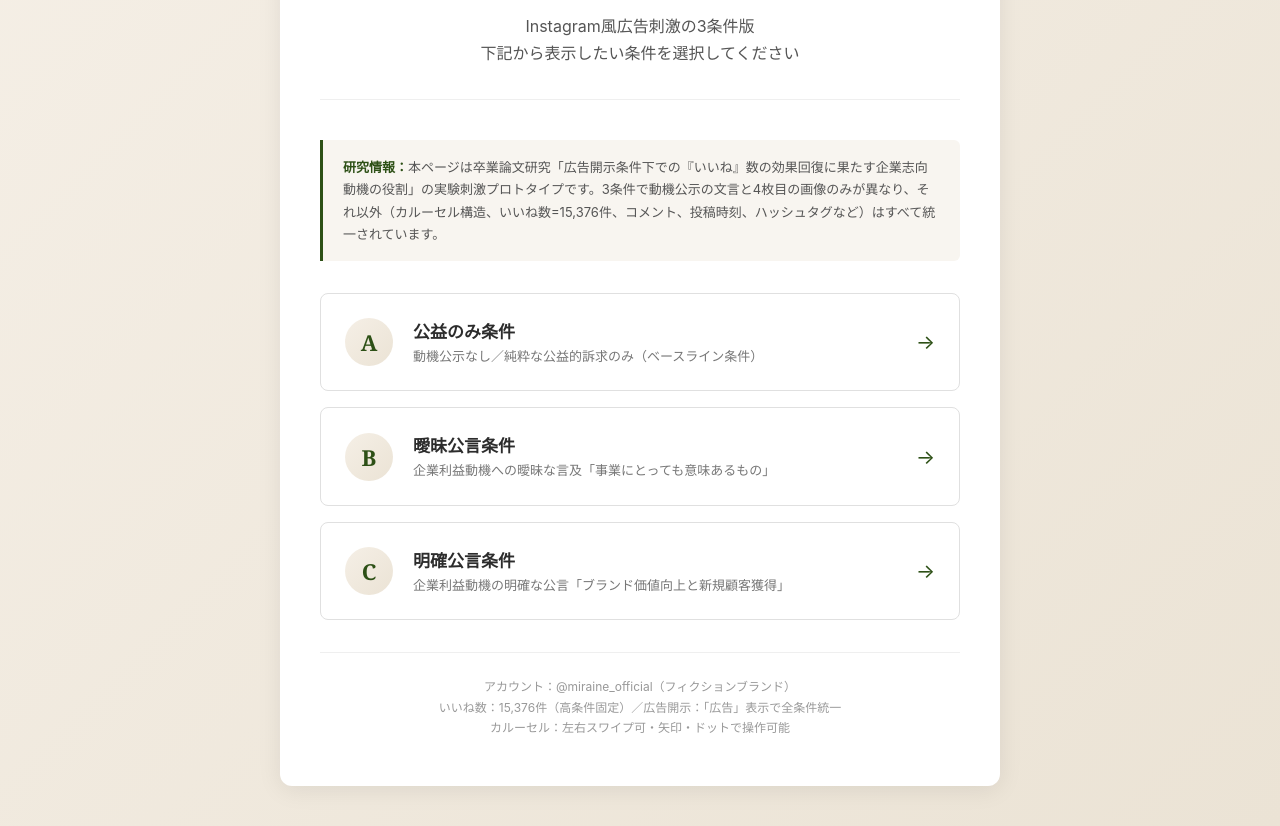
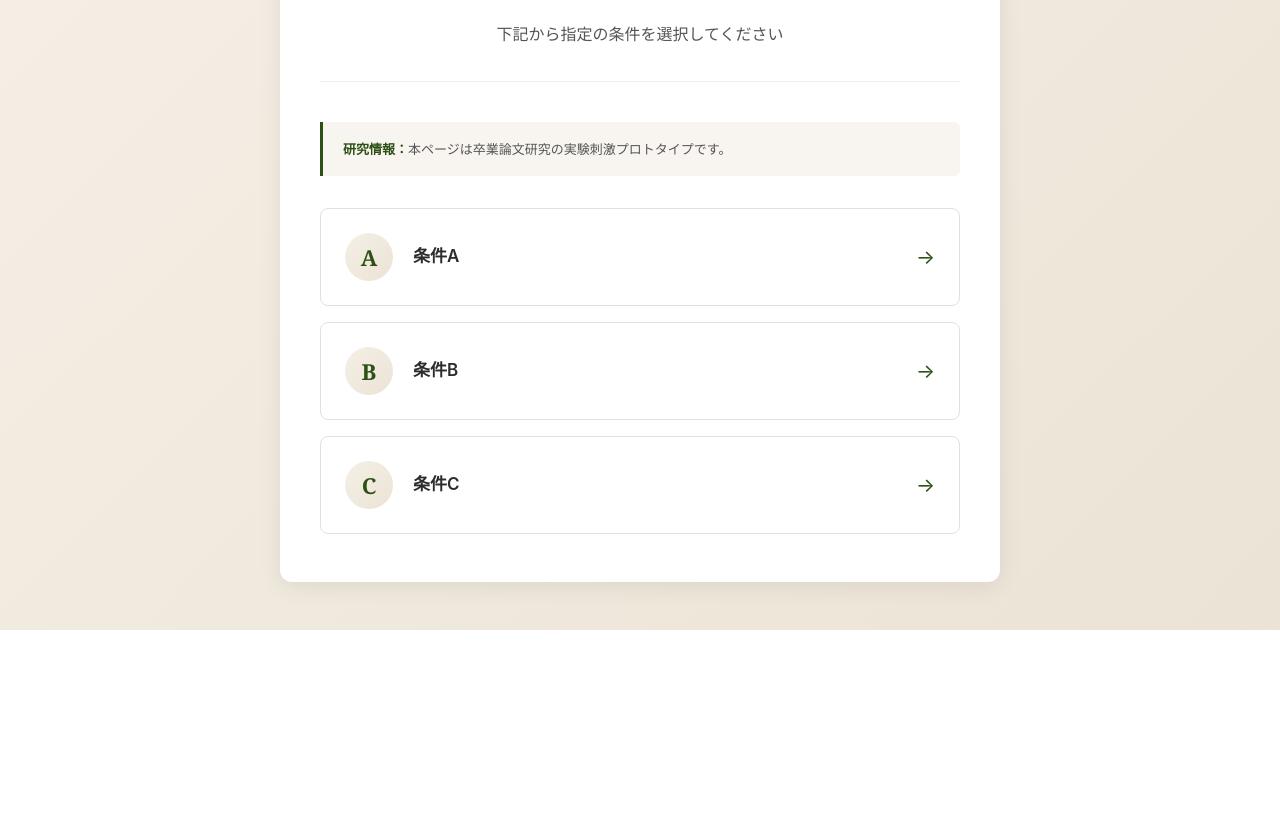
Before and after one commit to ie160se-maker/miraine-mockup, a plain HTML site: page index.html in a window 1280 px wide. Shown: the part 170-996 px from the top of the page. After the commit the page ends 800 px from the top, so only its background shows below. Drawn offline with Linux system fonts and the light colour scheme.

Commit message:
Update index.html

```diff
--- a/index.html
+++ b/index.html
@@ -162,23 +162,21 @@ body {
 <div class="container">
   <div class="header">
     <div class="title-en">MIRAINE</div>
-    <div class="title-jp">Re:Wear プロジェクト・実験刺激プロトタイプ</div>
+    <div class="title-jp">Re:Wear プロジェクト</div>
     <div class="subtitle">
-      Instagram風広告刺激の3条件版<br>
-      下記から表示したい条件を選択してください
+      下記から指定の条件を選択してください<br>
     </div>
   </div>
 
   <div class="info-box">
-    <strong>研究情報：</strong>本ページは卒業論文研究「広告開示条件下での『いいね』数の効果回復に果たす企業志向動機の役割」の実験刺激プロトタイプです。3条件で動機公示の文言と4枚目の画像のみが異なり、それ以外（カルーセル構造、いいね数=15,376件、コメント、投稿時刻、ハッシュタグなど）はすべて統一されています。
+    <strong>研究情報：</strong>本ページは卒業論文研究の実験刺激プロトタイプです。
   </div>
 
   <div class="conditions">
     <a href="condition_a.html" class="condition-card">
       <div class="condition-number">A</div>
       <div class="condition-info">
-        <div class="condition-title">公益のみ条件</div>
-        <div class="condition-description">動機公示なし／純粋な公益的訴求のみ（ベースライン条件）</div>
+        <div class="condition-title">条件A</div>
       </div>
       <div class="condition-arrow">→</div>
     </a>
@@ -186,8 +184,7 @@ body {
     <a href="condition_b.html" class="condition-card">
       <div class="condition-number">B</div>
       <div class="condition-info">
-        <div class="condition-title">曖昧公言条件</div>
-        <div class="condition-description">企業利益動機への曖昧な言及「事業にとっても意味あるもの」</div>
+        <div class="condition-title">条件B</div>
       </div>
       <div class="condition-arrow">→</div>
     </a>
@@ -195,18 +192,12 @@ body {
     <a href="condition_c.html" class="condition-card">
       <div class="condition-number">C</div>
       <div class="condition-info">
-        <div class="condition-title">明確公言条件</div>
-        <div class="condition-description">企業利益動機の明確な公言「ブランド価値向上と新規顧客獲得」</div>
+        <div class="condition-title">条件C</div>
       </div>
       <div class="condition-arrow">→</div>
     </a>
   </div>
 
-  <div class="footer-note">
-    アカウント：@miraine_official（フィクションブランド）<br>
-    いいね数：15,376件（高条件固定）／広告開示：「広告」表示で全条件統一<br>
-    カルーセル：左右スワイプ可・矢印・ドットで操作可能
-  </div>
 </div>
 </body>
 </html>
```
